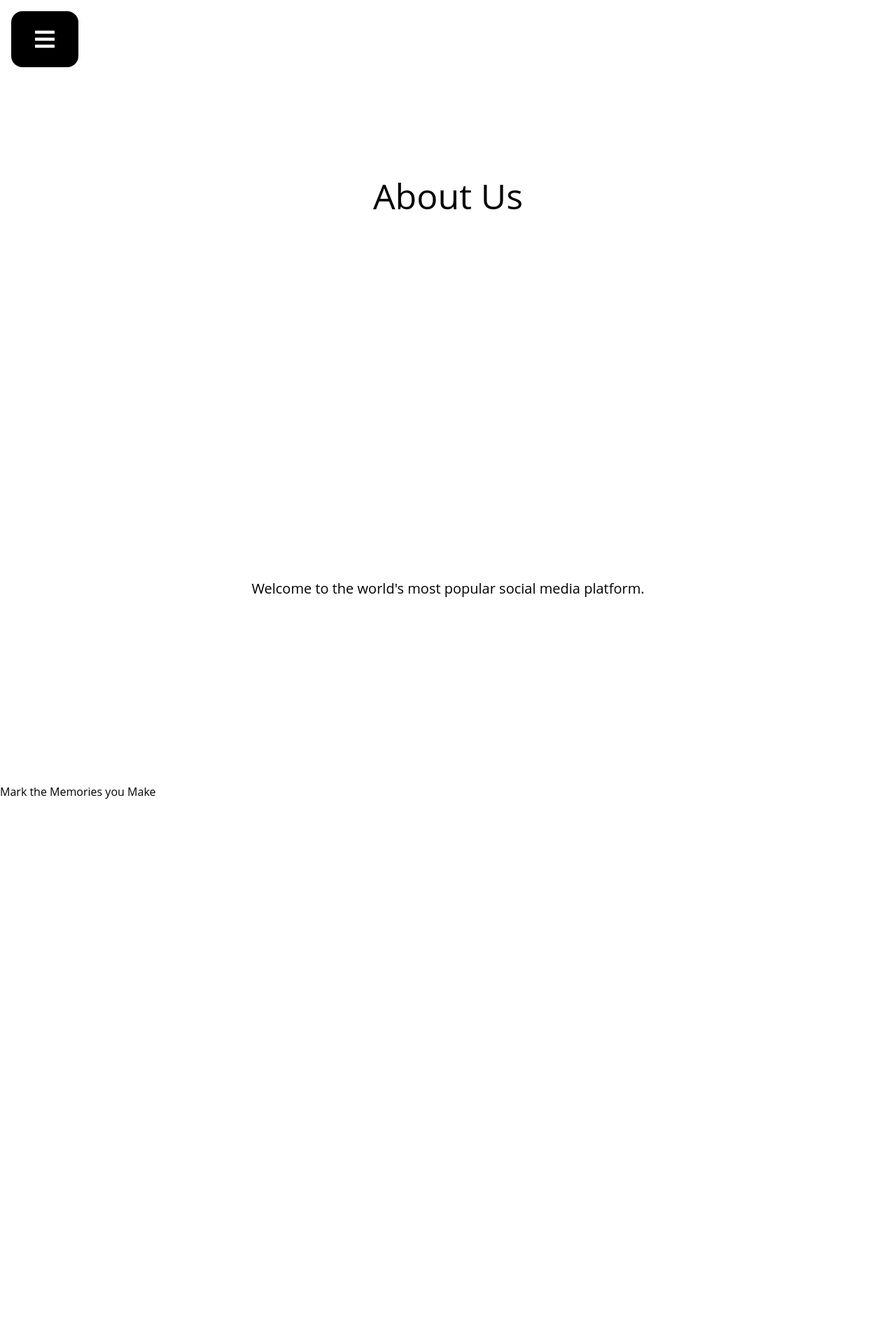
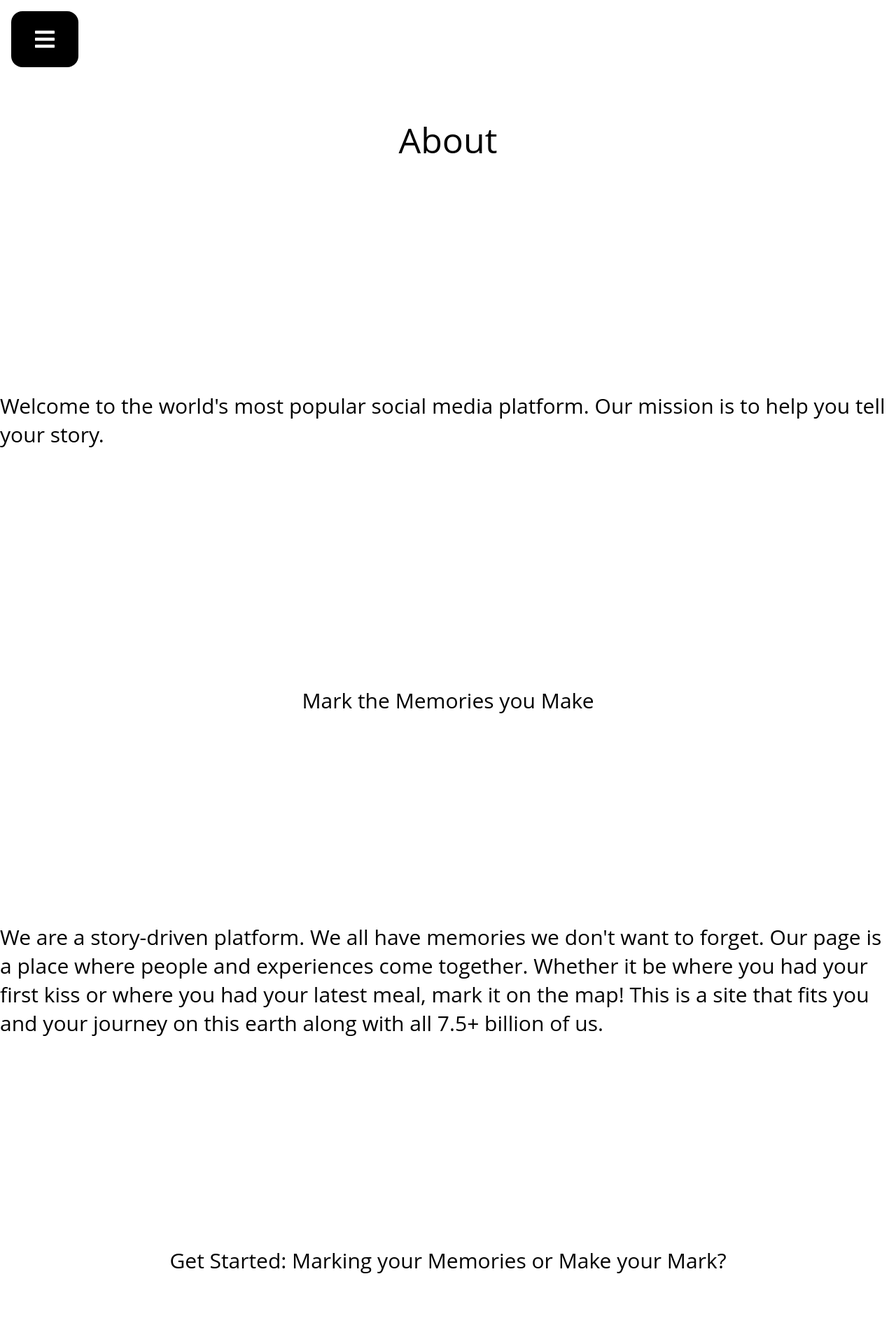
Before and after one commit to Capstone-MEJA/memorymarker, a React app: page /about in a window 1280 px wide. Shown: the top 1920 px of the page at 70% size. Before the commit the page ends 1142 px from the top, so only its background shows below. Built offline with nearby package versions, Linux system fonts and the light colour scheme.

Commit message:
finished about page

```diff
--- a/src/features/pages/about.tsx
+++ b/src/features/pages/about.tsx
@@ -1,41 +1,59 @@
 import React from 'react'
 import styled from 'styled-components'
-
-const AboutText = styled.div`
-    display: flex;
-    align-items: center;
-    justify-content: center;
-    font-size: 20px;
-    height: 70vh;
-`
-const AboutTitle = styled.div`
-display: flex;
-    align-items: center;
-    justify-content: center;
-    font-size: 50px;
-    height: 70vh;
-`
-const AboutSection = styled.div``
-const Paragraph = styled.div``
 
 
 const About: React.FC = () => {
     return (
         <AboutSection>
             <AboutTitle>
-            About Us
+            About
             </AboutTitle>
-
             <AboutText>
-                Welcome to the world's most popular social media platform.
+                Welcome to the world's most popular social media platform. Our mission is to help you tell your story.
             </AboutText>
             <Paragraph>
                 Mark the Memories you Make
             </Paragraph>
-
+            <Paragraph>
+                We are a story-driven platform.  We all have memories we don't want to forget. Our page is a place where people and experiences come together.  Whether it be where you had your first kiss or where you had your latest meal, mark it on the map! This is a site that fits you and your journey on this earth along with all 7.5+ billion of us.
+            </Paragraph>
+            <Paragraph>
+                Get Started: Marking your Memories or Make your Mark?
+            </Paragraph>
+            <Paragraph>
+                Start documenting your journey by creating your account! Have a night you don't want to forget? Mark it on the map! Create a post and journal your thoughts.  It could be as long as you want or as short.  Where was it? Who were you with? How did you feel? Share your voice, express yourself.
+            </Paragraph>
+            <Paragraph>
+                About: The Memory Makers
+            </Paragraph>
+            <Paragraph>
+                Founded in 2023 by a team of makers, thinkers, explorers.  We wanted a place for people to gather, share their journies and see other people's journies all over the map.  Making this big world feel a little smaller.  Everyone has memories and they grow as we all grow together. We're committed to helping you tell your story.
+            </Paragraph>
         </AboutSection>
-
     )
 }
 
-export default About
+export default About;
+
+const AboutText = styled.div`
+    display: flex;
+    align-items: center;
+    justify-content: center;
+    font-size: 30px;
+    height: 50vh;
+`
+const AboutTitle = styled.div`
+    display: flex;
+    align-items: center;
+    justify-content: center;
+    font-size: 50px;
+    height: 50vh;
+`
+const AboutSection = styled.div``
+const Paragraph = styled.div`
+    display: flex;
+    align-items: center;
+    justify-content: center;
+    font-size: 30px;
+    height: 50vh;
+`
```
Also changed, not shown: public/bundle.js.
